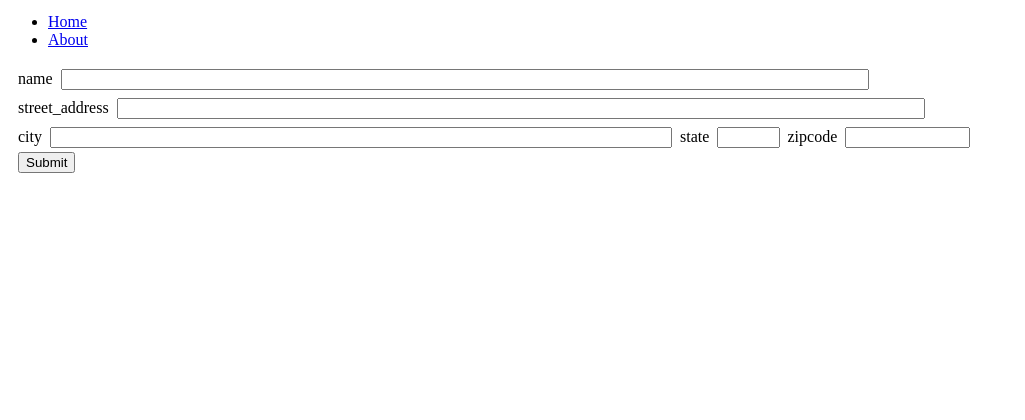
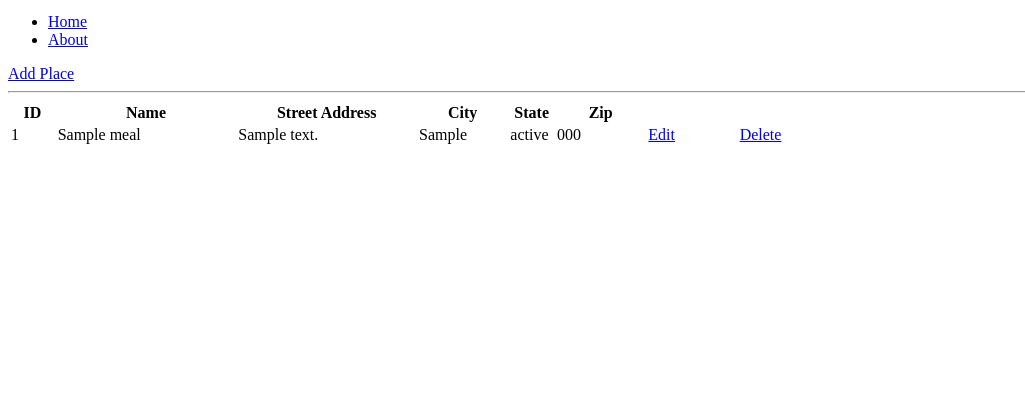
Before and after one commit to nickrally/postgis-plc, a Flask app: page / in a window 1280 px wide. Shown: the part 179-599 px from the top of the page, without its empty margins (0-1025 px from the left). Run offline with Flask 2, Linux system fonts and the light colour scheme; tables that the repository leaves empty hold one stand-in row (values such as "Sample post"); some libraries are stand-ins or nearby versions.

Commit message:
full crud

```diff
--- a/app.py
+++ b/app.py
@@ -1,35 +1,86 @@
-from flask import Flask, request, render_template
+import os
+from flask import Flask, request, render_template, redirect, url_for
 from wtforms import Form, StringField,  Field, validators
 from wtforms.validators import InputRequired, Length
 from flask_wtf import FlaskForm
+from flask_sqlalchemy import SQLAlchemy
+from sqlalchemy import or_ , and_
+from sqlalchemy.exc import IntegrityError, DataError
+from dotenv import load_dotenv
+load_dotenv()
 
 app = Flask(__name__)
-app.secret_key = b'ZsbK\x9fdD|`\x07\x05\x01\x95\x93u\xae'
+app.secret_key = 'dessertafterdinner'
 
-class AddressForm(FlaskForm):
-    name     = StringField('name')
-    street_address = StringField('street_address')
-    city    = StringField('city')
-    state = StringField('state')
-    zipcode = StringField('zipcode', validators=[InputRequired(),
-                                            Length(5)])
+app.config['SQLALCHEMY_DATABASE_URI'] = os.environ['DATABASE_URL']
+db = SQLAlchemy(app)
 
 
-# @app.route('/')
-# def index():
-#     return render_template('home.html')
-
-@app.route('/', methods=['GET','POST'])
-def index():
-    form = AddressForm(request.form)
-    if request.method == 'POST' and form.validate():
-        return render_template('home.html')
-    return render_template('home.html', form=form)
+class PlaceForm(FlaskForm):
+    name = StringField('name')
+    street_address = StringField('street_address')
+    city = StringField('city')
+    state = StringField('state')
+    zip = StringField('zip', validators=[InputRequired(), Length(5)])
 
 
-@app.route('/about')
-def about():
-    return render_template('about.html')
+class Place(db.Model):
+    __tablename__ = 'dessert_after_meal'
+    __searchable__ = ['name']
+
+    id = db.Column(db.Integer, primary_key=True)
+    name = db.Column(db.Text,    unique=False, nullable=False)
+    street_address =db.Column(db.Text, unique=False, nullable=False)
+    city = db.Column(db.Text, unique=False, nullable=True)
+    state = db.Column(db.Text, unique=True, nullable=False)
+    zip = db.Column(db.Text, unique=True, nullable=False)
+
+    def __init__(self, name=name, street_address=street_address, city=city, state=state, zip=zip):
+        self.name = name
+        self.street_address  = street_address
+        self.city = city
+        self.state = state
+        self.zip = zip
+
+
+@app.route('/', endpoint='home', methods=['GET','POST'])
+def index():
+    places = Place.query.order_by(Place.id.desc())
+    return render_template('home.html', places=places)
+
+
+@app.route('/add', methods=['GET', 'POST'])
+def add():
+    if request.method == 'POST':
+        place = Place(request.form['name'], request.form['street_address'], request.form['city'],
+                         request.form['state'], request.form['zip'])
+
+        db.session.add(place)
+        db.session.commit()
+        return redirect(url_for('home'))
+    return render_template('add.html')
+
+
+@app.route('/edit/<string:id>', methods=['GET','POST'], endpoint='edit')
+def edit(id):
+    place = Place.query.get(id)
+    form = PlaceForm(obj=place)
+    if request.method == 'POST':
+        form.populate_obj(place)
+        db.session.add(place)
+        db.session.commit()
+        return redirect(url_for('home'))
+    return render_template('edit.html', place=place, id=id, form=form)
+
+
+@app.route('/delete/<int:id>', methods=['GET','POST'])
+def delete(id):
+    place = Place.query.get(id)
+    if request.method == 'POST':
+        db.session.delete(place)
+        db.session.commit()
+        return redirect(url_for('home'))
+    return render_template('delete.html', place=place, id=id)
 
 
 if __name__ == "__main__":
--- a/templates/home.html
+++ b/templates/home.html
@@ -1,30 +1,28 @@
-
-
 {% extends 'layout.html' %}
 
 {% block body %}
-  {% from "includes/_formhelpers.html" import render_field %}
-
-    <form method="POST" action="">
-  <div class="form-group">
-    {{render_field(form.name, class="inputName")}}
-  </div>
-  <div class="form-group">
-    {{render_field(form.street_address, class="inputStreetAddress")}}
-  </div>
-  <div class="form-row">
-    <span>
-      {{render_field(form.city, class="inputCity")}}
-    </span>
-    <span>
-     {{render_field(form.state, class="inputState")}}
-    </span>
-    <span>
-      {{render_field(form.zipcode, class="inputZip")}}
-    </span>
-  </div>
-  <input type="submit" class="btn btn-primary search-btn" value="Submit">
-</form>
-
-  </div>
+  <a class="btn btn-primary search-btn" href="/add"> Add Place</a>
+  <hr>
+  <table class="table table-bordered table-striped dont-stretch width-auto">
+    <tr>
+      <th style="width: 5%">ID</th>
+      <th style="width: 20%">Name</th>
+      <th style="width: 20%">Street Address</th>
+      <th style="width: 10%">City</th>
+      <th style="width: 5%">State</th>
+      <th style="width: 10%">Zip</th>
+    </tr>
+    {% for place in places %}
+      <tr>
+        <td style="width: 5%">{{place.id}}</td>
+        <td style="width: 20%">{{place.name}}</td>
+        <td style="width: 20%">{{place.street_address}}</td>
+          <td style="width: 10%">{{place.city}}</td>
+          <td style="width: 5%">{{place.state}}</td>
+          <td style="width: 10%">{{place.zip}}</td>
+        <td style="width: 10%"><a href="edit/{{place.id}}" class="btn btn-primary search-btn pull-right">Edit</a></td>
+        <td style="width: 10%"><a href="delete/{{place.id}}" class="btn btn-primary delete-btn pull-right">Delete</a></td>
+      </tr>
+    {% endfor %}
+  </table>
 {% endblock %}
```
Also changed, not shown: templates/add.html (added, +33 -0 lines), templates/delete.html (added, +20 -0 lines), templates/edit.html (added, +23 -0 lines), templates/includes/foo.html (deleted, +0 -25 lines).
